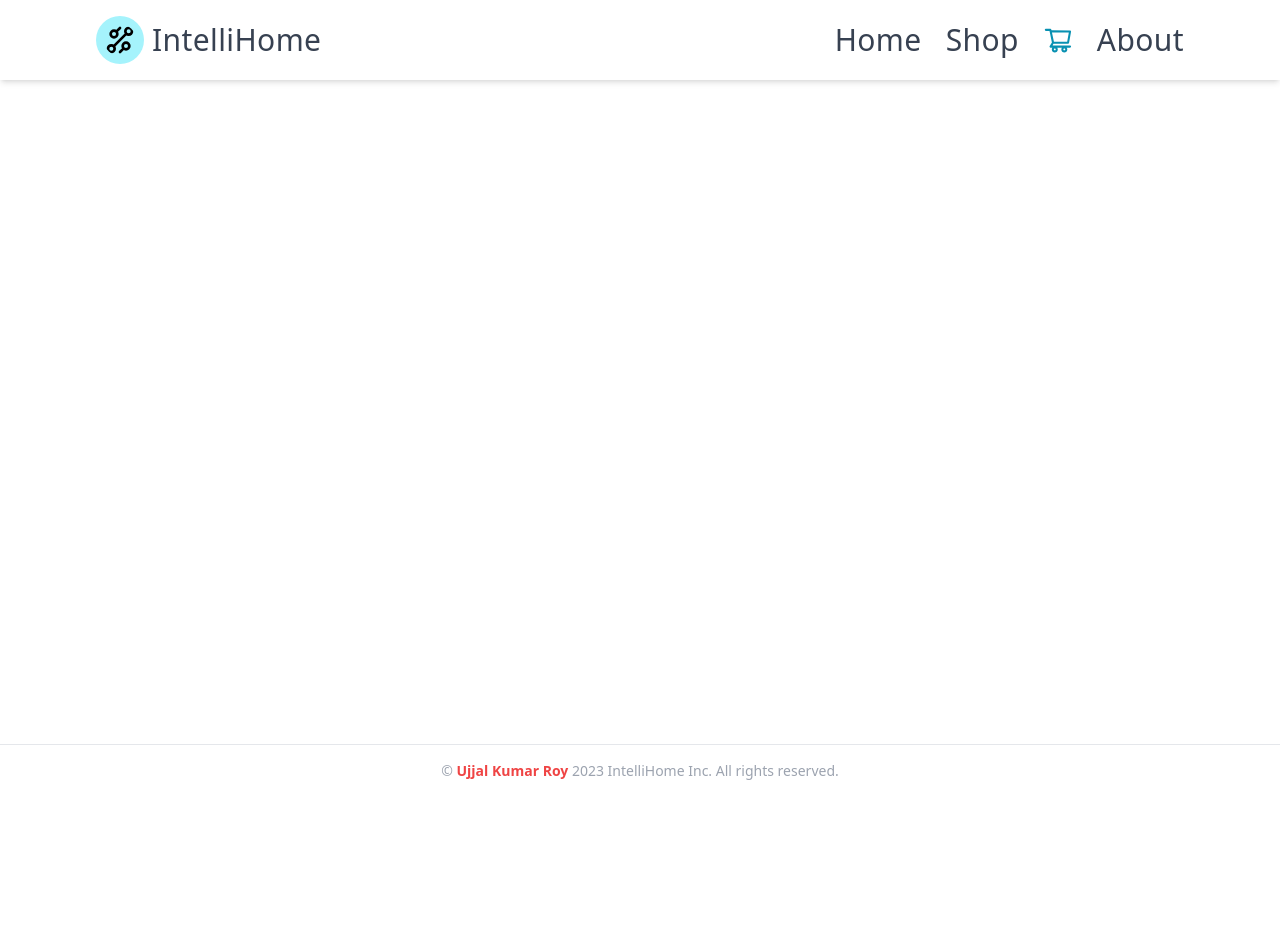
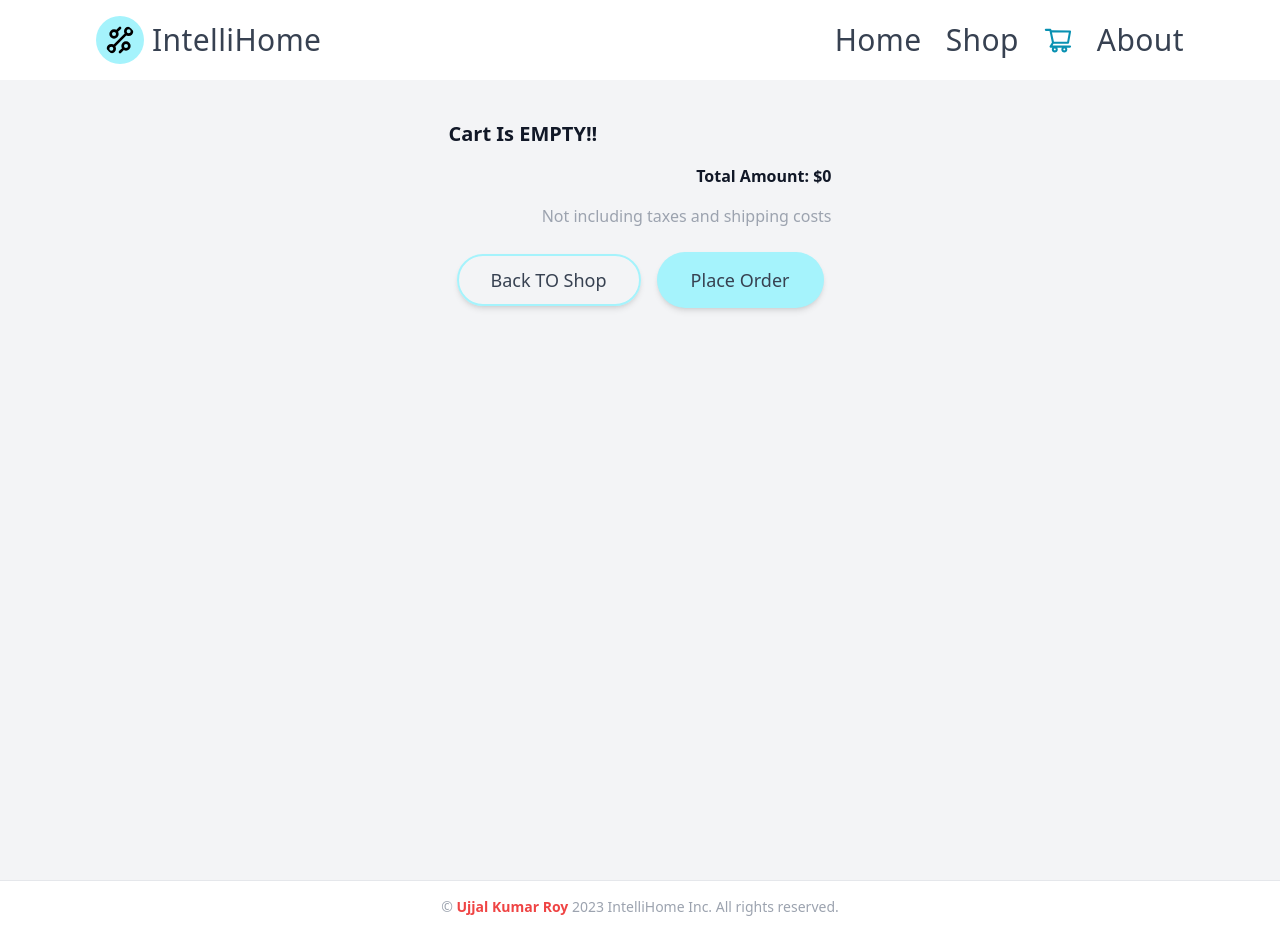
Before and after one commit to Ujjal-ENG/IntelliHome, a React (Vite) app: page /cart in a window 1280 px wide. Before the commit the page ends 800 px from the top, so only its background shows below. Built offline with nearby package versions, Linux system fonts and the light colour scheme.

Commit message:
cart items not done yet

```diff
--- a/package.json
+++ b/package.json
@@ -23,6 +23,8 @@
         "@types/react-dom": "^18.0.11",
         "@vitejs/plugin-react": "^3.1.0",
         "autoprefixer": "^10.4.14",
+        "eslint": "^8.38.0",
+        "eslint-plugin-react": "^7.32.2",
         "postcss": "^8.4.21",
         "tailwindcss": "^3.3.1",
         "vite": "^4.2.0"
--- /dev/null
+++ b/src/components/loaders/getCartItemsData.js
@@ -0,0 +1,15 @@
+import { getDataFromLocalStorage } from "../utilities/localstorage";
+
+
+export const cartItemDataFromLoacalStorage = async () => {
+  const fetchURL = await fetch("Products.json")
+  const data = await fetchURL.json()
+  const getData = getDataFromLocalStorage();
+let foundData = [];
+for (const id in getData) {
+    const findData = data.find((el) => el.id === id);
+  findData.quantity = getData[id];
+    if (findData) foundData.push(findData);
+}
+  return foundData;
+}
--- a/src/components/pages/cart/Cart.jsx
+++ b/src/components/pages/cart/Cart.jsx
@@ -1,23 +1,42 @@
-import React from 'react';
-import { useLoaderData } from 'react-router-dom';
-import { getDataFromLocalStorage } from '../../utilities/localstorage';
+import React, { useEffect } from 'react';
+import { Link, useLoaderData } from 'react-router-dom';
+import { removeLocalStorageData, removeLocalStorageDataByID } from '../../utilities/localstorage';
 import CartItemDetails from './CartItemDetails';
+const Cart = () => {
+    const loader = useLoaderData();
 
-const Cart = () => {
-    const loaderData = useLoaderData();
-    const getData = getDataFromLocalStorage();
-    let foundData = [];
-    for (const id in getData) {
-        const findData = loaderData.find((el) => el.id === id);
-        findData.quantity = getData[id];
-        if (findData) foundData.push(findData);
-    }
+    const total = loader.reduce((ps, cs) => ps + cs.price, 0);
+    useEffect(() => {}, []);
+    const handleRemoveDatabyID = (id) => {
+        removeLocalStorageDataByID(id);
+    };
+    return (
+        <div className="flex flex-col items-center justify-start min-h-screen bg-gray-100 text-gray-900">
+            <div>
+                {loader.map((el) => (
+                    <CartItemDetails key={el.id} product={el} handleRemoveDatabyID={handleRemoveDatabyID} />
+                ))}
+            </div>
 
-    return (
-        <div>
-            {foundData.map((el) => (
-                <CartItemDetails key={el.id} product={el} />
-            ))}
+            <div className="flex flex-col max-w-3xl p-6 space-y-4 sm:p-10">
+                <h2 className="text-xl font-semibold">{loader.length ? 'Review Cart Items' : 'Cart Is EMPTY!!'}</h2>
+
+                <p className="text-gray-900 font-semibold text-end">Total Amount: ${total}</p>
+                <p className="text-gray-400 text-end">Not including taxes and shipping costs</p>
+                <div>
+                    {loader.length ? (
+                        <button className="btn-outlined" onClick={() => removeLocalStorageData()}>
+                            Clear Cart{' '}
+                        </button>
+                    ) : (
+                        <Link to="/shop" className="btn-outlined">
+                            Back TO Shop
+                        </Link>
+                    )}
+
+                    <button className="btn-primary">Place Order</button>
+                </div>
+            </div>
         </div>
     );
 };
--- a/src/components/pages/cart/CartItemDetails.jsx
+++ b/src/components/pages/cart/CartItemDetails.jsx
@@ -1,8 +1,10 @@
 import React from 'react';
 
-const CartItemDetails = ({ product }) => {
+const CartItemDetails = ({ product, handleRemoveDatabyID }) => {
     const { id, name, price, quantity, picture } = product;
-    console.log(quantity);
+    const handleRemoveData = (ID) => {
+        handleRemoveDatabyID(ID);
+    };
     return (
         <li className="flex flex-col py-6 sm:flex-row sm:justify-between">
             <div className="flex w-full space-x-2 sm:space-x-4">
@@ -19,7 +21,7 @@ const CartItemDetails = ({ product }) => {
                         </div>
                     </div>
                     <div className="flex text-sm divide-x">
-                        <button onClick={() => alert('Item Removed')} type="button" className="flex items-center px-2 py-1 pl-0 space-x-1">
+                        <button onClick={() => handleRemoveData(id)} type="button" className="flex items-center px-2 py-1 pl-0 space-x-1">
                             <svg xmlns="http://www.w3.org/2000/svg" viewBox="0 0 512 512" className="w-4 h-4 fill-current">
                                 <path d="M96,472a23.82,23.82,0,0,0,23.579,24H392.421A23.82,23.82,0,0,0,416,472V152H96Zm32-288H384V464H128Z"></path>
                                 <rect width="32" height="200" x="168" y="216"></rect>
--- a/src/components/routes/App.Routes.jsx
+++ b/src/components/routes/App.Routes.jsx
@@ -1,5 +1,6 @@
 import { createBrowserRouter } from 'react-router-dom';
 import App from '../../App';
+import { cartItemDataFromLoacalStorage } from '../loaders/getCartItemsData';
 import About from '../pages/About';
 import ErrorPage from '../pages/ErrorPage';
 import Home from '../pages/Home';
@@ -24,7 +25,7 @@ export const router = createBrowserRouter([
             {
                 path: '/cart',
                 element: <Cart />,
-                loader: async () => fetch('Products.json')
+                loader: cartItemDataFromLoacalStorage
             },
             {
                 path: '/about',
--- a/src/components/utilities/localstorage.js
+++ b/src/components/utilities/localstorage.js
@@ -17,6 +17,20 @@ export const addToLocalStorage = id => {
   localStorage.setItem("cart-items",JSON.stringify(carts))
 }
 
+export const removeLocalStorageDataByID = id => {
+  // get previous value from the local storage
+  const storedCart = localStorage.getItem("cart-items")
+
+  const shoppingCart = JSON.parse(storedCart)
+
+  if (shoppingCart) {
+    if (id in shoppingCart) {
+      delete shoppingCart[id]
+      localStorage.setItem("cart-items",JSON.stringify(shoppingCart))
+    }
+  }
+}
+
 
 export const getDataFromLocalStorage = () => {
   const getData = localStorage.getItem("cart-items" || {})
```
Also changed, not shown: .eslintrc.json, 1 other file (tests, documents, lock files or other folders).
